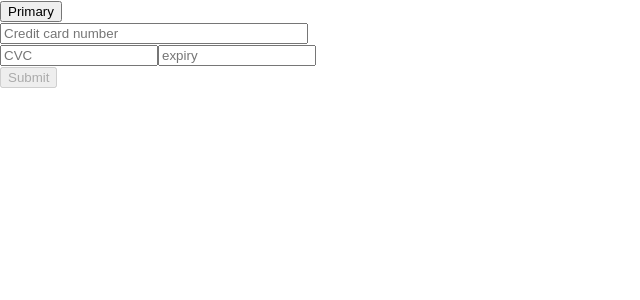
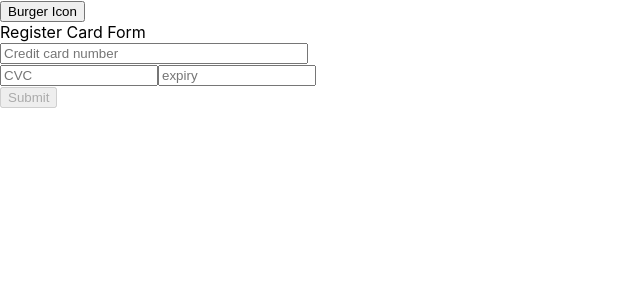
Before and after one commit to PeterFred/recruit-react, a React (Create React App) app: page / in a window 1280 px wide. Shown: the top 300 px of the page, without its empty margins (0-640 px from the left). Built offline with nearby package versions, Linux system fonts and the light colour scheme.

Commit message:
Headrer toggle set
Burger icon button controls headrer

```diff
--- a/src/App.js
+++ b/src/App.js
@@ -1,16 +1,36 @@
 import React, { Component } from "react";
 import "./App.css";
-import NavBar from "./components/navbar";
+import RegisterCard from "./components/registerCard";
+import Menu from "./components/menu";
 import Form from "./components/form";
 
 class App extends Component {
+  state = {
+    displayMenu: false
+  };
+
+  handleToggle(event) {
+    event.preventDefault();
+    this.setState({
+      displayMenu: !this.state.displayMenu
+    });
+  }
+
   render() {
     return (
       <React.Fragment>
-        <div>
-          <NavBar />
+        <div className="container">
+          <div className="topMenu">
+            <button type="button" onClick={event => this.handleToggle(event)}>
+              Burger Icon
+            </button>
+            {this.state.displayMenu === false && <RegisterCard />}
+            {this.state.displayMenu === true && <Menu />}
+          </div>
+          <div className="Form">
+            <Form />
+          </div>
         </div>
-        <Form />
       </React.Fragment>
     );
   }
--- a/src/components/form.jsx
+++ b/src/components/form.jsx
@@ -1,14 +1,15 @@
 import React, { Component } from "react";
 
 class Form extends Component {
-  constructor() {
-    super();
-    this.state = {
-      creditCard: "",
-      cvc: "",
-      expiry: ""
-    };
-  }
+  //   constructor() {
+  //     super();
+  // this.
+  state = {
+    creditCard: "",
+    cvc: "",
+    expiry: ""
+  };
+  //   }
 
   handleCreditCardChange = event => {
     const creditCard = event.target.validity.valid
--- /dev/null
+++ b/src/components/menu.jsx
@@ -0,0 +1,7 @@
+import React from "react";
+
+const Menu = () => {
+  return <nav className="navbar navbar-light bg-light">Menu Card Form</nav>;
+};
+
+export default Menu;
--- a/src/components/navbar.jsx
+++ /dev/null
@@ -1,23 +0,0 @@
-import React, { Component } from "react";
-
-class NavBar extends Component {
-  state = {
-    render: true
-  };
-
-  handleClick = () => {
-    console.log("Click handle");
-  };
-
-  render() {
-    return (
-      <nav className="navbar navbar-light bg-light">
-        <a className="navbar-brand" href="#">
-          <button type="button">Primary</button>
-        </a>
-      </nav>
-    );
-  }
-}
-
-export default NavBar;
--- /dev/null
+++ b/src/components/registerCard.jsx
@@ -0,0 +1,19 @@
+import React, { Component } from "react";
+
+class RegisterCard extends Component {
+  state = {
+    render: true
+  };
+
+  handleClick = () => {
+    console.log("Click handle");
+  };
+
+  render() {
+    return (
+      <nav className="navbar navbar-light bg-light">Register Card Form</nav>
+    );
+  }
+}
+
+export default RegisterCard;
```
